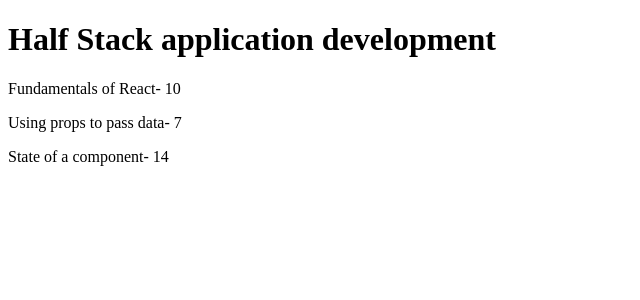
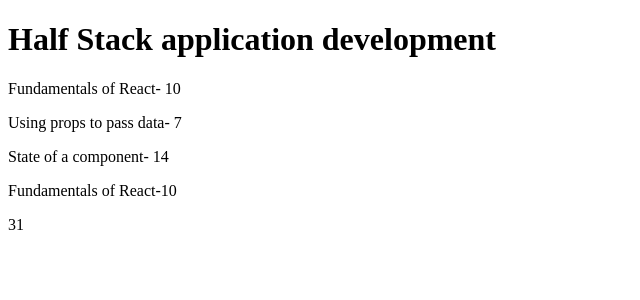
Before and after one commit to Nick-Ohman/Fullstack, a React (Vite) app: page / in a window 1280 px wide. Shown: the top 300 px of the page, without its empty margins (0-640 px from the left). Built offline with nearby package versions, Linux system fonts and the light colour scheme.

Commit message:
working passing props in the part compopnent, now need to figure out how to deconstruct and display conditionally

```diff
--- a/src/App.jsx
+++ b/src/App.jsx
@@ -1,10 +1,8 @@
 
 const Part = (props) => {
-  if (props.part1) {
-    return (<p>{props.part1}-{props.exercises1}</p>)
-  } else if (props.part2) {
-    return (<p>{props.part2}-{props.exercises2}</p>)
-  } else { return (<p>{props.part3}-{props.exercises3}</p>)}
+  if (props.part1.part1) {
+    return <p>{props.part1.part1.name}-{props.part1.part1.exercises}</p>
+  }
 
 }
 
@@ -18,22 +16,23 @@ const Header = (props) => {
   )
 }
 const Content = (part1) => {
-  console.log()
+
   return (
     <div>
      <p> {part1.part1.name}- {part1.part1.exercises}</p>
      <p>{part1.part2.name}- {part1.part2.exercises}</p>
      <p> {part1.part3.name}- {part1.part3.exercises}</p>
+     <Part part1={part1} />
 
     </div>
   )
 }
 
-const Total = ({part1, part2, part3}) => {
-
+const Total = (part1) => {
+  let value = part1.part1.exercises + part1.part2.exercises + part1.part3.exercises;
   return (
     <div>
-
+      {value}
     </div>
   )
 }
@@ -56,7 +55,7 @@ const App = () => {
     <div>
       <Header course={course} />
      <Content part1={part1} part2={part2} part3={part3}/>
-      <Total />
+      <Total part1={part1} part2={part2} part3={part3}/>
     </div>
   )
 }
```
